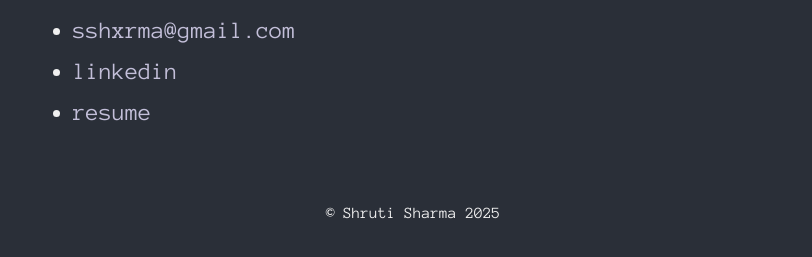
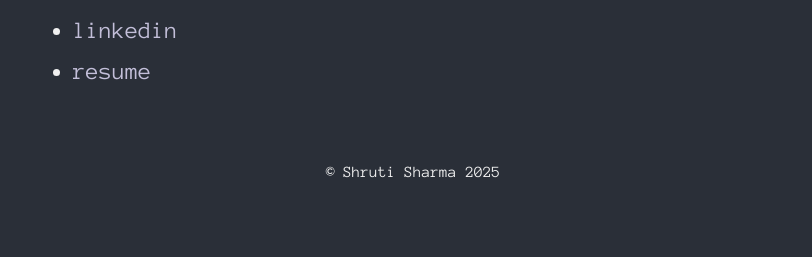
Before and after one commit to s12sharma/personal-website, a plain HTML site: page contact.html in a window 1280 px wide. Shown: the part 377-634 px from the top of the page, without its empty margins (227-1039 px from the left). Drawn offline with nearby package versions, Linux system fonts and the light colour scheme.

Commit message:
removed email

```diff
--- a/contact.html
+++ b/contact.html
@@ -82,9 +82,6 @@
           <div class="row">
             <ul class="links-list">
               <li>
-                <a href="mailto:sshxrma@gmail.com" class="link">sshxrma@gmail.com</a>
-              </li>
-              <li>
                 <a href="https://www.linkedin.com/in/shrutii-sharma/" target="_blank" class="link">linkedin</a>
               </li>
               <li>
```
